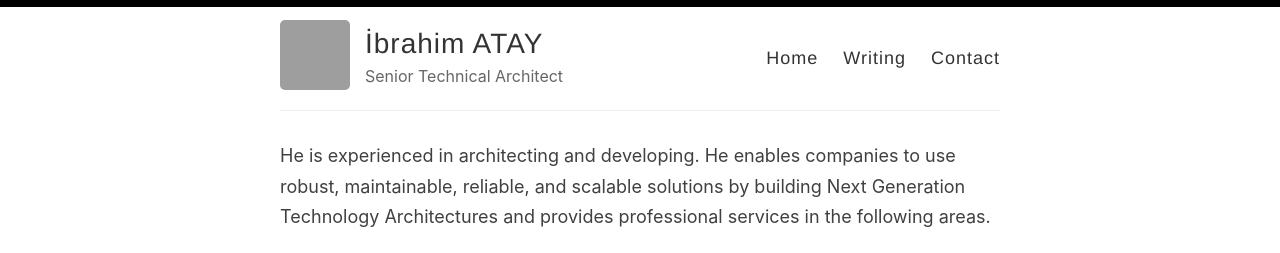
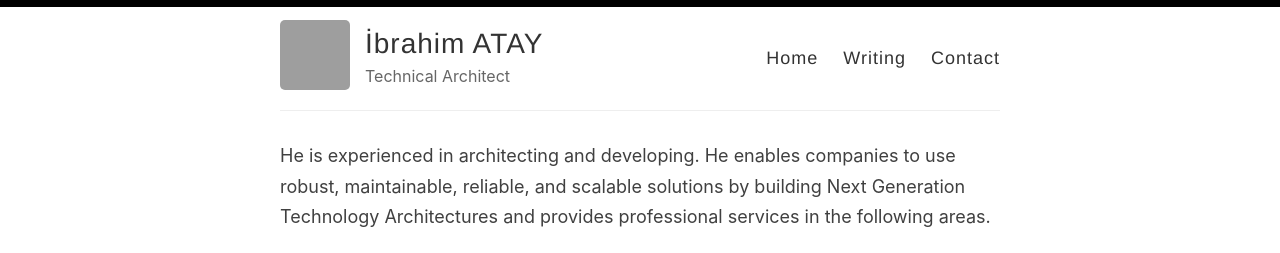
Before and after one commit to ibrahimatay/ibrahimatay.github.io, a Jekyll site: the page built from index.md, in a window 1280 px wide. Shown: the top 253 px of the page. Built offline with Jekyll 4.4.1, drawn with Linux system fonts in a browser that asks for light colours; grey boxes are pictures that could not be loaded.

Commit message:
Update _config.yml

```diff
--- a/_config.yml
+++ b/_config.yml
@@ -9,7 +9,7 @@ name: İbrahim ATAY
 author: İbrahim ATAY
 
 # Short bio or description (displayed in the header)
-description: Senior Technical Architect
+description: Technical Architect
 
 # URL of your avatar or profile pic (you could use your GitHub profile pic)
 avatar: https://avatars.githubusercontent.com/u/172555?v=4
```
